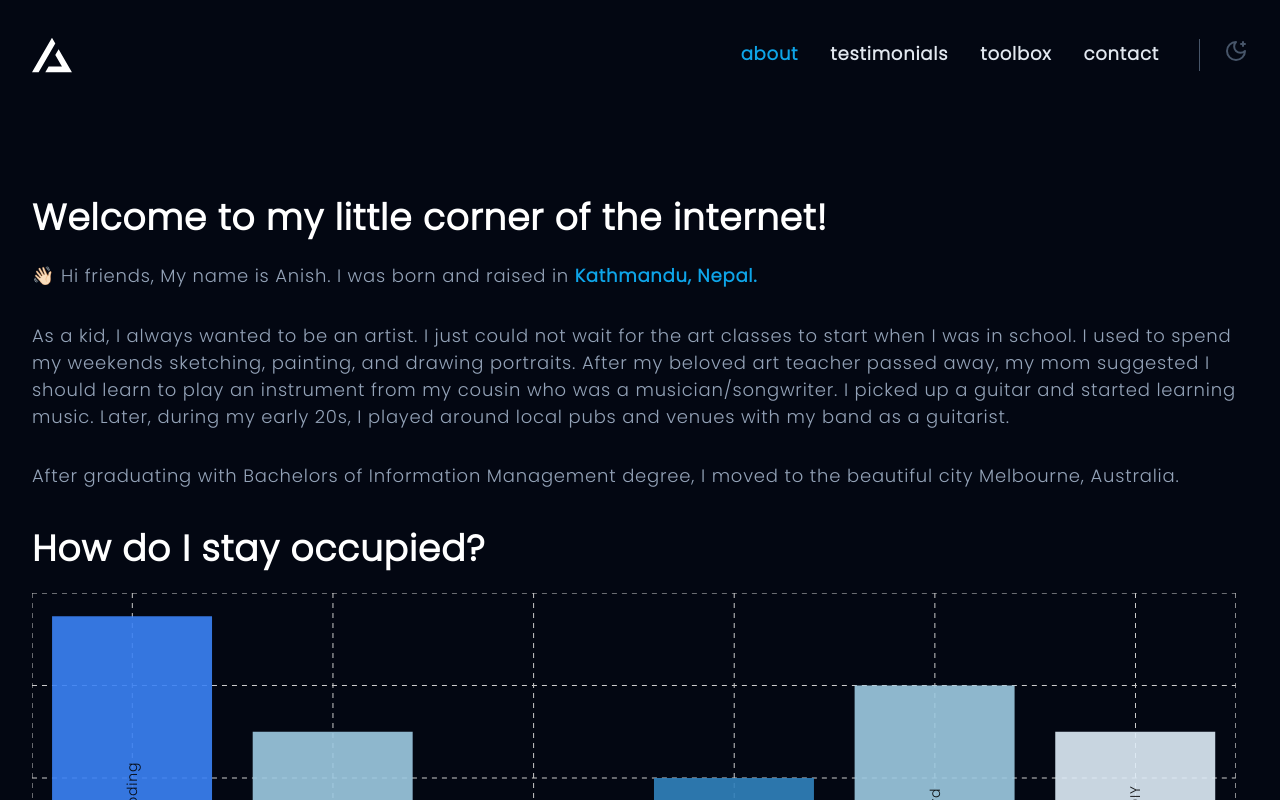
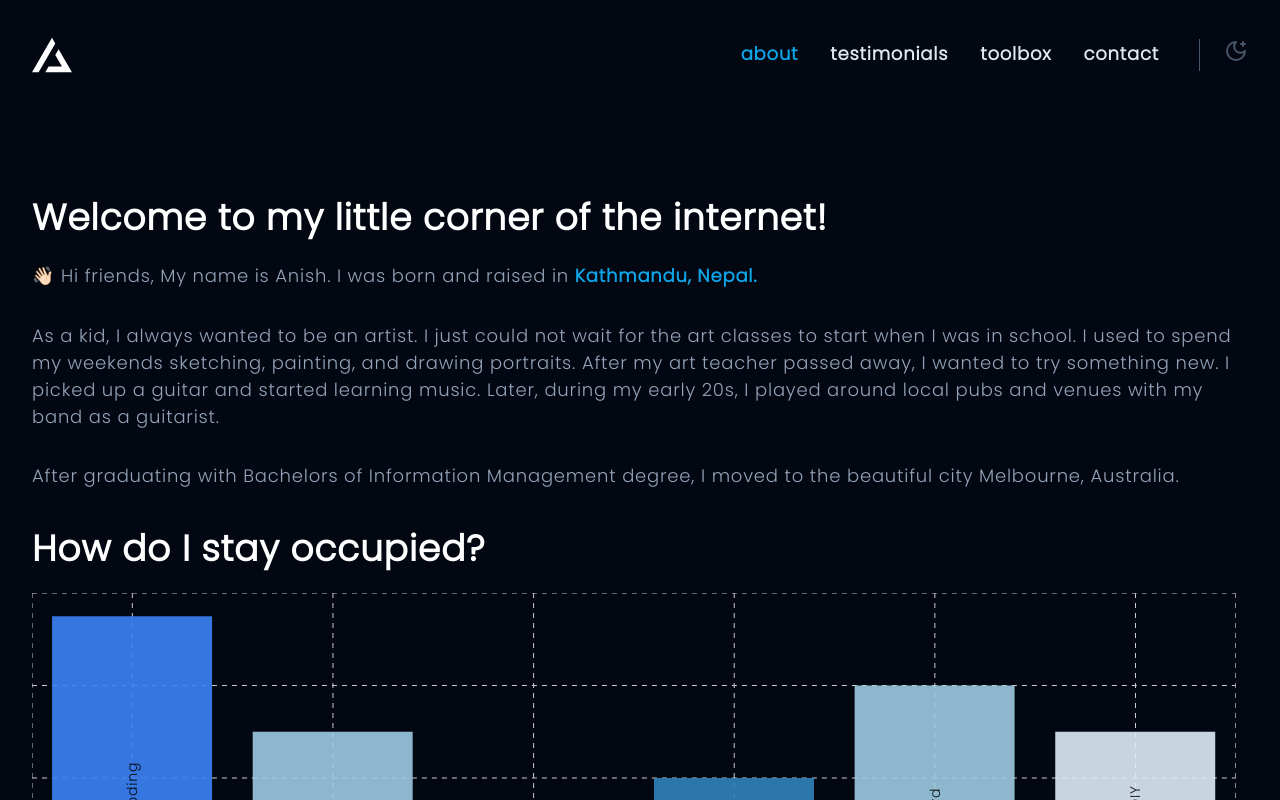
Before and after one commit to ooanishoo/ooanishoo, a Next.js app: page /about in a window 1280 px wide. Shown: the top 800 px of the page. Built offline with nearby package versions, Linux system fonts and the light colour scheme.

Commit message:
chore: update about page content

```diff
--- a/src/app/about/page.tsx
+++ b/src/app/about/page.tsx
@@ -23,7 +23,7 @@ export default function About() {
           </a>
         </p>
         <p className="mb-8 mt-6 text-sm text-gray-800 dark:text-slate-400 sm:text-lg sm:leading-normal md:leading-normal lg:leading-normal xl:leading-normal">
-          {`As a kid, I always wanted to be an artist. I just could not wait for the art classes to start when I was in school. I used to spend my weekends sketching, painting, and drawing portraits. After my beloved art teacher passed away, my mom suggested I should learn to play an instrument from my cousin who was a musician/songwriter. I picked up a guitar and started learning music. Later, during my early 20s, I played around local pubs and venues with my band as a guitarist.`}
+          {`As a kid, I always wanted to be an artist. I just could not wait for the art classes to start when I was in school. I used to spend my weekends sketching, painting, and drawing portraits. After my art teacher passed away, I wanted to try something new. I picked up a guitar and started learning music. Later, during my early 20s, I played around local pubs and venues with my band as a guitarist.`}
         </p>
         <p className="mb-8 mt-6 text-sm text-gray-800 dark:text-slate-400 sm:text-lg sm:leading-normal md:leading-normal lg:leading-normal xl:leading-normal">
           {`
```
